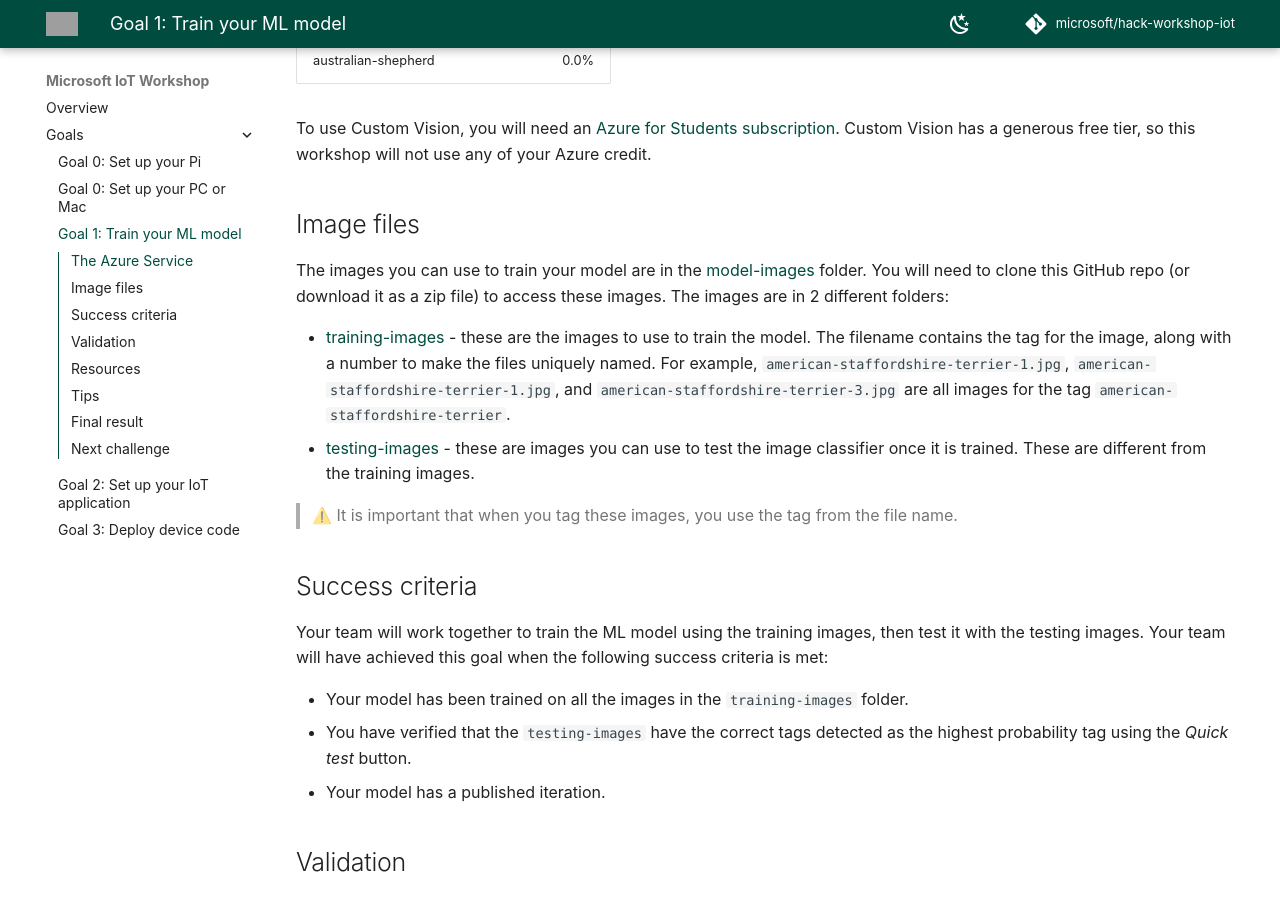
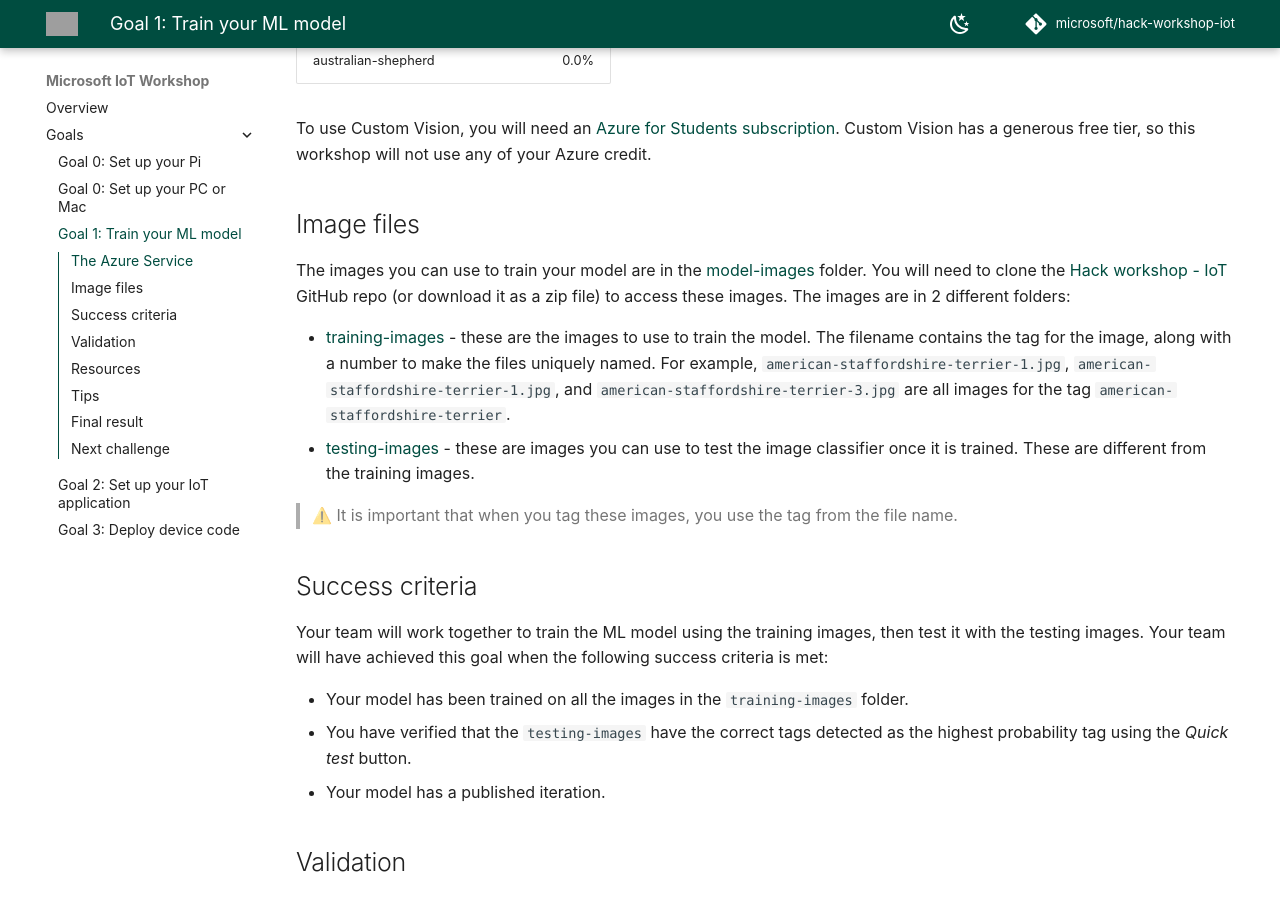
Before and after one commit to microsoft/hack-workshop-iot, an MkDocs documentation site: the page built from goals/train-model.md, in a window 1280 px wide and 900 px high, scrolled down 1135 px. Built offline with MkDocs 1.6.1 and Material for MkDocs 9.7.7, drawn with Linux system fonts in a browser that asks for light colours; comment, search, counter and statistics services are not loaded; grey boxes are pictures that could not be loaded.

Commit message:
Fixing links

```diff
--- a/goals/train-model.md
+++ b/goals/train-model.md
@@ -10,11 +10,11 @@
 
 ## The Azure Service
 
-[![The custom vision logo](./images/custom-vision-logo.png)](https://customvision.ai?WT.mc_id=academic-36256-jabenn)
+[![The custom vision logo](../images/custom-vision-logo.png)](https://customvision.ai?WT.mc_id=academic-36256-jabenn)
 
 The transfer learning service to use is [Custom Vision](https://customvision.ai?WT.mc_id=academic-36256-jabenn). This is a service from Microsoft that can train image classifiers using only a small number of images for each tag. Once your model has been trained, it can be published to be run in the cloud, using one of the Custom Vision SDKs for programming languages such as Python, Java or C#, or via a REST API. You can also download your model and run it locally on an IoT device, a web page, or in an application.
 
-![An american staffordshire terrier detected with an 89.5% probability](./images/custom-vision-detect-dog.png)
+![An american staffordshire terrier detected with an 89.5% probability](../images/custom-vision-detect-dog.png)
 
 Image classifiers don't give a single fixed answer of the detected tag, instead they provide a list of all the tags that the model has been trained on with the probability that the image matches that tag. In the image above, the results show values against each tag:
 
@@ -30,10 +30,10 @@
 
 ## Image files
 
-The images you can use to train your model are in the [model-images](./model-images) folder. You will need to clone this GitHub repo (or download it as a zip file) to access these images. The images are in 2 different folders:
+The images you can use to train your model are in the [model-images](https://github.com/microsoft/hack-workshop-iot/tree/main/model-images) folder. You will need to clone the [Hack workshop - IoT](https://github.com/microsoft/hack-workshop-iot) GitHub repo (or download it as a zip file) to access these images. The images are in 2 different folders:
 
-- [training-images](./model-images/training-images) - these are the images to use to train the model. The filename contains the tag for the image, along with a number to make the files uniquely named. For example, `american-staffordshire-terrier-1.jpg`, `american-staffordshire-terrier-1.jpg`, and `american-staffordshire-terrier-3.jpg` are all images for the tag `american-staffordshire-terrier`.
-- [testing-images](./model-images/testing-images) - these are images you can use to test the image classifier once it is trained. These are different from the training images.
+- [training-images](https://github.com/microsoft/hack-workshop-iot/tree/main/model-images/training-images) - these are the images to use to train the model. The filename contains the tag for the image, along with a number to make the files uniquely named. For example, `american-staffordshire-terrier-1.jpg`, `american-staffordshire-terrier-1.jpg`, and `american-staffordshire-terrier-3.jpg` are all images for the tag `american-staffordshire-terrier`.
+- [testing-images](https://github.com/microsoft/hack-workshop-iot/tree/main/model-images/training-images) - these are images you can use to test the image classifier once it is trained. These are different from the training images.
 
 > ⚠️ It is important that when you tag these images, you use the tag from the file name.
 
@@ -67,7 +67,7 @@
 
 1. When prompted, enter the prediction key and the image file URL for your published model iteration. You can get these from the prediction API dialog from the **Prediction URL** button of the published iteration. You then need the *Image file* url and prediction key.
 
-    ![The prediction key and url dialog](./images/prediction-key-url.png)
+    ![The prediction key and url dialog](../images/prediction-key-url.png)
 
 This validation script will take the testing images, and test them against the model to ensure the correct tag is found as the most probable. You will see output like the following:
 
@@ -100,7 +100,7 @@
 
 ## Final result
 
-![A published iteration of the model](./images/published-iteration.png)
+![A published iteration of the model](../images/published-iteration.png)
 
 ## Next challenge
 
--- a/mkdocs.yml
+++ b/mkdocs.yml
@@ -81,7 +81,7 @@
 
 # Navigation
 nav:
-    - Overview: 'index.md'
+    - Overview: 'README.md'
     - 'Goals':
       - 'set-up-pi.md'
       - 'set-up-pc-mac.md'
```
Also changed, not shown: goals/deploy-device-code.md (+2 -2 lines), goals/set-up-iot-central.md (+3 -3 lines), goals/set-up-pi.md (+4 -4 lines).
